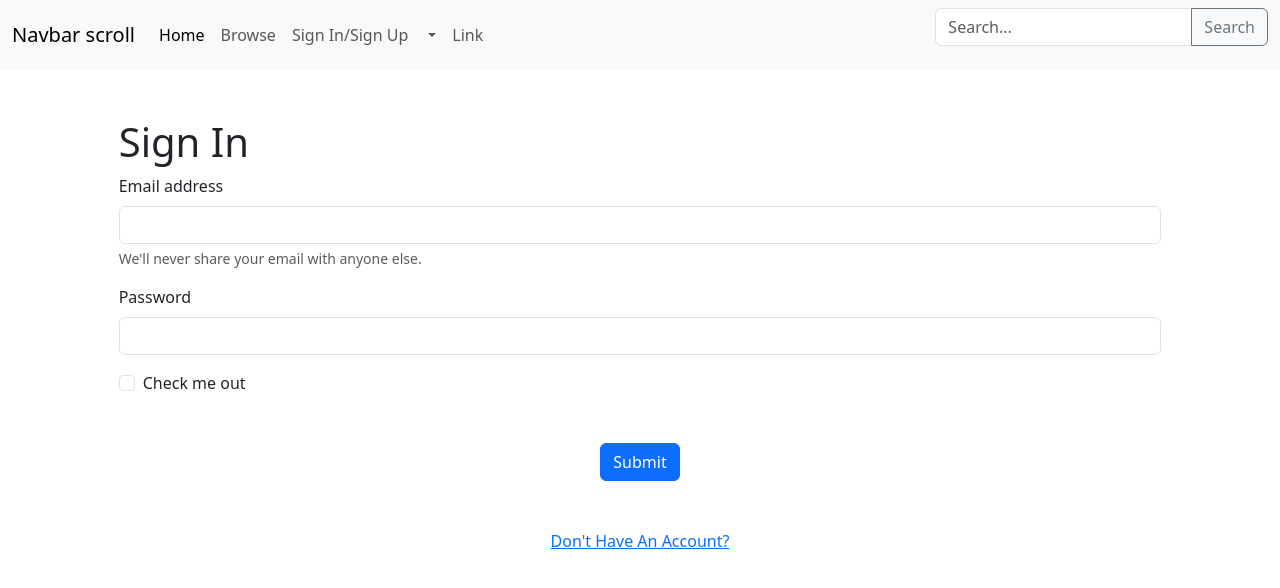
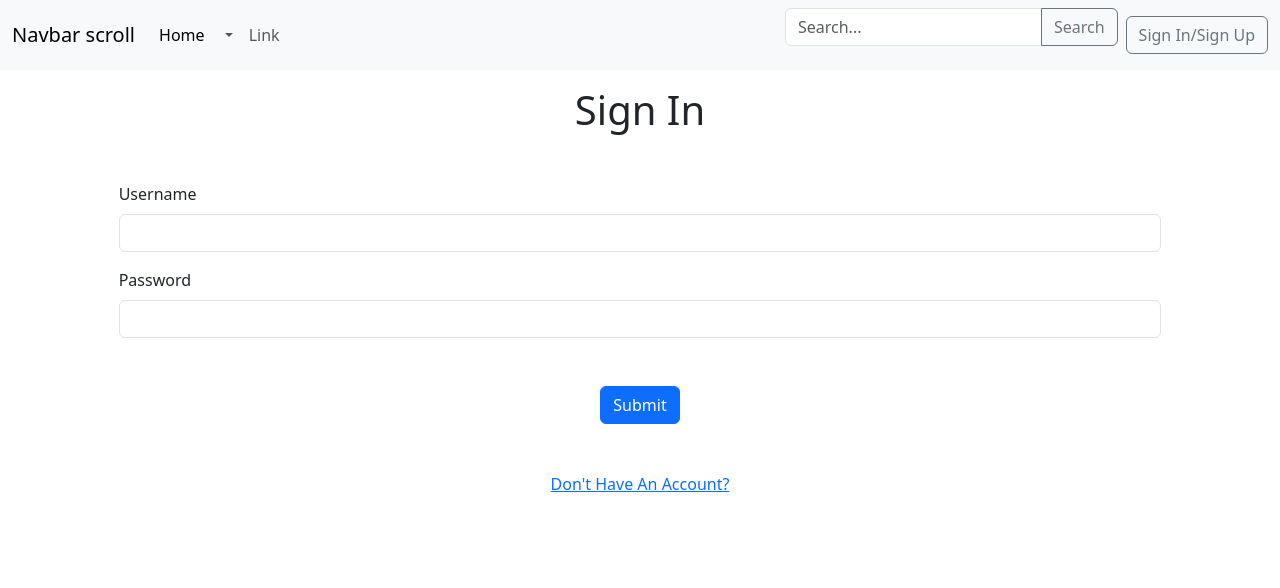
Before and after one commit to Tracey26/CatCentral, a Flask app: page /signin in a window 1280 px wide. Shown: the top 588 px of the page. Run offline with Flask 3, Linux system fonts and the light colour scheme.

Commit message:
Made sign in and sign up functional

```diff
--- a/main.py
+++ b/main.py
@@ -1,14 +1,50 @@
 from flask import Flask, render_template, request, redirect, flash
+import flask_login
+
 import pymysql
+
 from dynaconf import Dynaconf
-
-app = Flask(__name__)
 
 conf = Dynaconf(
     settings_file = ("settings.toml")
 )
 
+app = Flask(__name__)
 app.secret_key = conf.secret_key
+
+login_manager= flask_login.LoginManager()
+login_manager.init_app(app)
+
+class User:
+    is_authenticated = True
+    is_anonymous = False
+    is_active = True
+
+    def __init__(self, id, username, email, first_name, last_name):
+        self.id = id
+        self.username = username
+        self.email = email
+        self.first_name = first_name
+        self.last_name = last_name
+
+    def get_id(self):
+        return str(self.id)
+
+@login_manager.user_loader
+def load_user(user_id):
+    conn = connect_db()
+    cursor = conn.cursor()
+
+    cursor.execute(f"SELECT * FROM `Customer` WHERE `id` = {user_id};")
+
+    result = cursor.fetchone()
+
+    cursor.close
+    conn.close
+
+    if result is not None:
+        return User (result["id"], result["username"], result["email"], result["first_name"], result["last_name"])
+
 
 def connect_db():
     conn = pymysql.connect(
@@ -102,3 +138,36 @@ def signup():
             conn.close()
 
     return render_template("signup.html.jinja")
+
+@app.route("/signin", methods = ["POST", "GET"])
+def sign_in():
+    if request.method == "POST":
+        username = request.form['username'].strip()
+        password = request.form['password']
+
+        conn = connect_db()
+        cursor = conn.cursor()
+
+        cursor.execute(f"SELECT * FROM `Customer` WHERE `username` = '{username}';")
+
+        result = cursor.fetchone()
+
+        if result is None:
+            flash("Username/Password is incorrect")
+        elif password != result["password"]:
+            flash("Your username/password is incorrect")
+        else:
+            user = User (result["id"], result["username"], result["email"], result["first_name"], result["last_name"])
+
+            flask_login.login_user(user)
+
+            return redirect('/')
+
+
+        return render_template("signin.html.jinja")
+
+
+@app.route('/logout')
+def logout():
+    flask_login.logout_user()
+    return redirect('/')
--- a/templates/components/navbar.html.jinja
+++ b/templates/components/navbar.html.jinja
@@ -9,12 +9,7 @@
         <li class="nav-item">
           <a class="nav-link active" aria-current="page" href="#">Home</a>
         </li>
-        <li class="nav-item">
-          <a class="nav-link" href="/browse">Browse</a>
-        </li>
-        <li class="nav-item">
-          <a class="nav-link" href="/signin">Sign In/Sign Up</a>
-        </li>
+
         <li class="nav-item dropdown">
           <a class="nav-link dropdown-toggle" href="#" role="button" data-bs-toggle="dropdown" aria-expanded="false">
 
@@ -36,6 +31,11 @@
         <button class="btn btn-outline-secondary" type="submit" id="button-addon2">Search</button>
       </div>
     </form>
+    {% if current_user.is_authenticated%}
+      hi {{ current_user.username }}
+    {% else %}
+      <a href="/signin" class = "btn btn-outline-secondary ms-2 ">Sign In/Sign Up</a>
+    {% endif %}
     </div>
   </div>
 </nav>
--- a/templates/signin.html.jinja
+++ b/templates/signin.html.jinja
@@ -8,22 +8,26 @@
   </head>
   <body>
     {% include "components/navbar.html.jinja"%}
+
+    <h1 class="text-center mt-3" >Sign In</h1>
+
+    {%for message in get_flashed_messages()%}
+        <div class="alert alert-info" role="alert">
+            {{ message }}
+        </div>
+    {%endfor%}
+
     <div class="container-fluid mt-5 col-10">
-        <form>
-        <h1>Sign In</h1>
+        <form action = "/signin" method = "POST">
         <div class="mb-3">
-            <label for="exampleInputEmail1" class="form-label">Email address</label>
-            <input type="email" class="form-control" id="exampleInputEmail1" aria-describedby="emailHelp">
-            <div id="emailHelp" class="form-text">We'll never share your email with anyone else.</div>
+            <label for="username1" class="form-label">Username</label>
+            <input type="username" class="form-control" id="username1" aria-describedby="username" name="username">
         </div>
         <div class="mb-3">
-            <label for="exampleInputPassword1" class="form-label">Password</label>
-            <input type="password" class="form-control" id="exampleInputPassword1">
+            <label for= "Password1" class="form-label">Password</label>
+            <input type="password" class="form-control" id="Password1" name="password">
         </div>
-        <div class="mb-3 form-check">
-            <input type="checkbox" class="form-check-input" id="exampleCheck1">
-            <label class="form-check-label" for="exampleCheck1">Check me out</label>
-        </div>
+
         <div class="text-center mt-5">
             <button type="submit" class="btn btn-primary">Submit</button>
         </div>
```
Also changed, not shown: templates/signup.html.jinja (+9 -9 lines).
